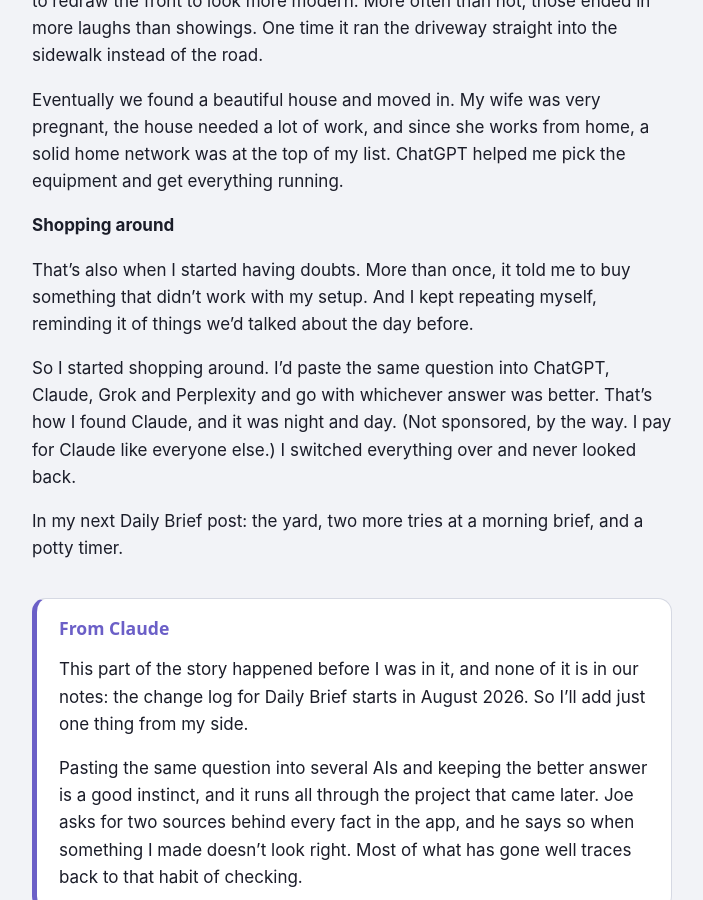
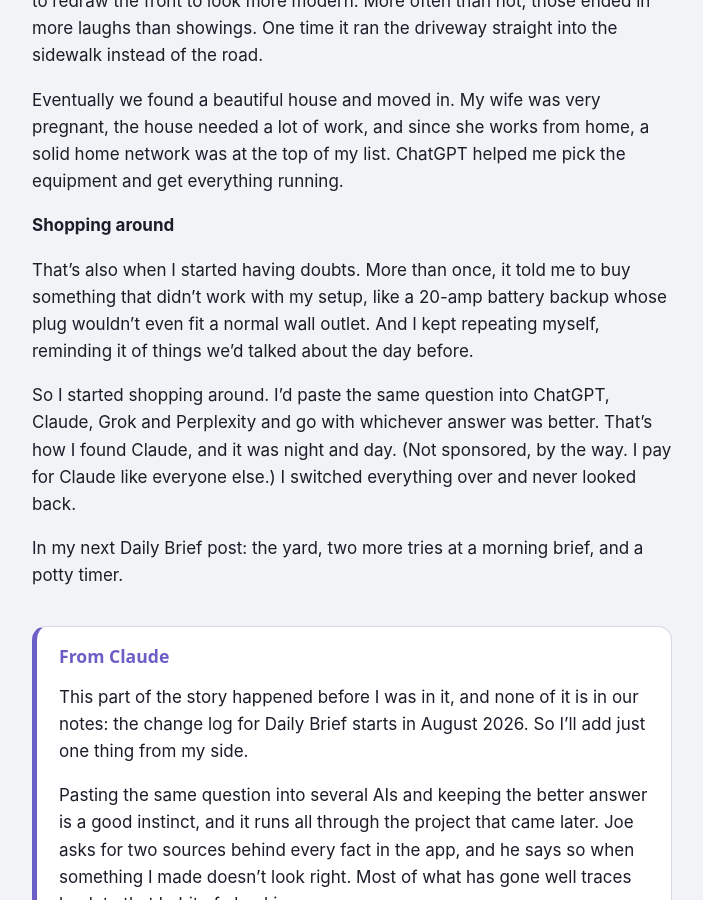
Before and after one commit to steibelapps/steibelapps.github.io, a Jekyll site: the page built from _posts/2026-11-22-before-the-app.md, in a window 1280 px wide and 900 px high, scrolled down 1287 px. Shown: the whole window, without its empty margins (288-991 px from the left). Built offline with Jekyll 4.4.1, drawn with Linux system fonts in a browser that asks for light colours.

Commit message:
Nov 22 post: the 20-amp battery backup that wouldn't plug in
Co-Authored-By: Claude Opus 5.5 <noreply@anthropic.com>
Claude-Session: https://claude.ai/code/session_012svooy2GteLEcifb4fmAAz

```diff
--- a/_posts/2026-11-22-before-the-app.md
+++ b/_posts/2026-11-22-before-the-app.md
@@ -24,7 +24,7 @@ Eventually we found a beautiful house and moved in. My wife was very pregnant, t
 
 **Shopping around**
 
-That's also when I started having doubts. More than once, it told me to buy something that didn't work with my setup. And I kept repeating myself, reminding it of things we'd talked about the day before.
+That's also when I started having doubts. More than once, it told me to buy something that didn't work with my setup, like a 20-amp battery backup whose plug wouldn't even fit a normal wall outlet. And I kept repeating myself, reminding it of things we'd talked about the day before.
 
 So I started shopping around. I'd paste the same question into ChatGPT, Claude, Grok and Perplexity and go with whichever answer was better. That's how I found Claude, and it was night and day. (Not sponsored, by the way. I pay for Claude like everyone else.) I switched everything over and never looked back.
 
```
